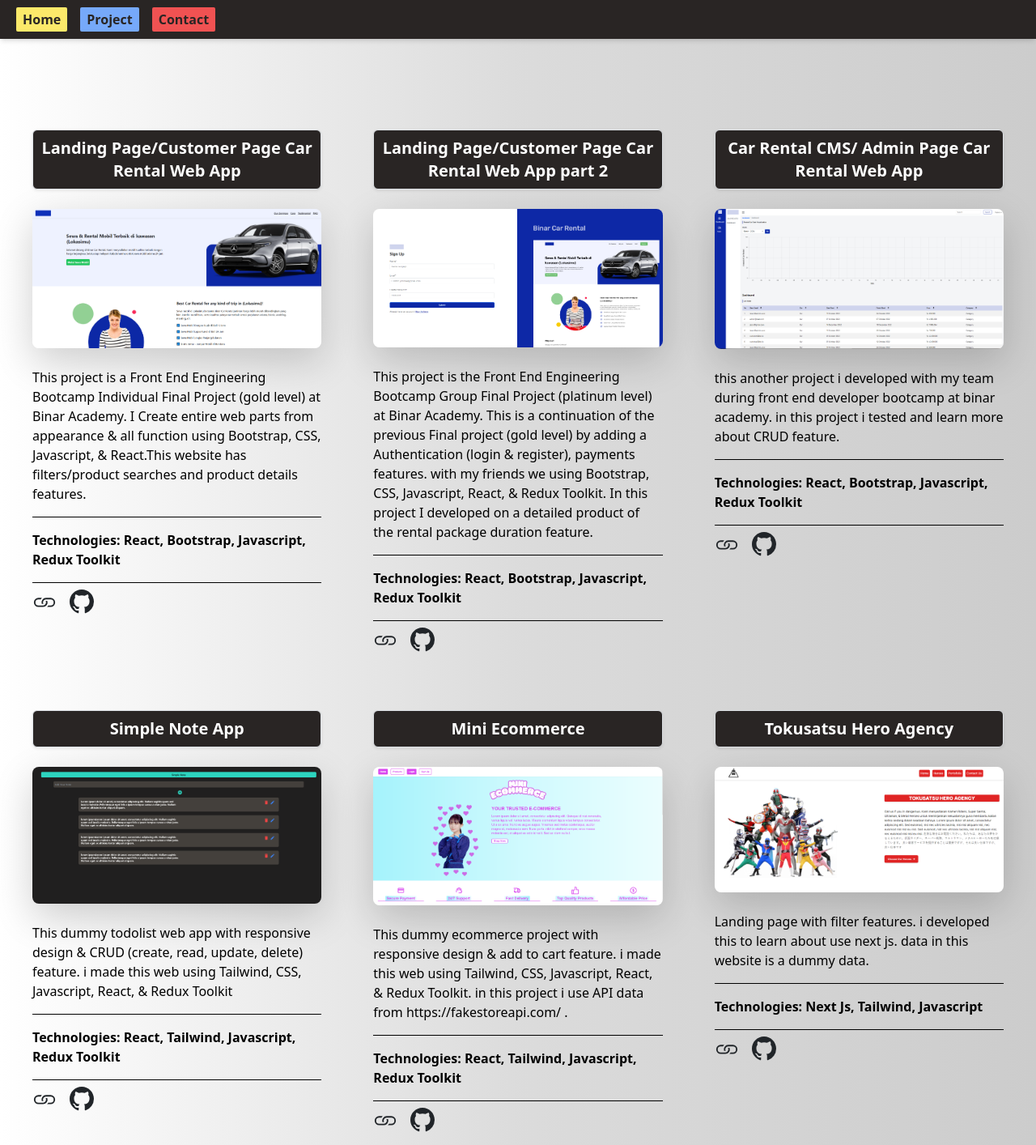
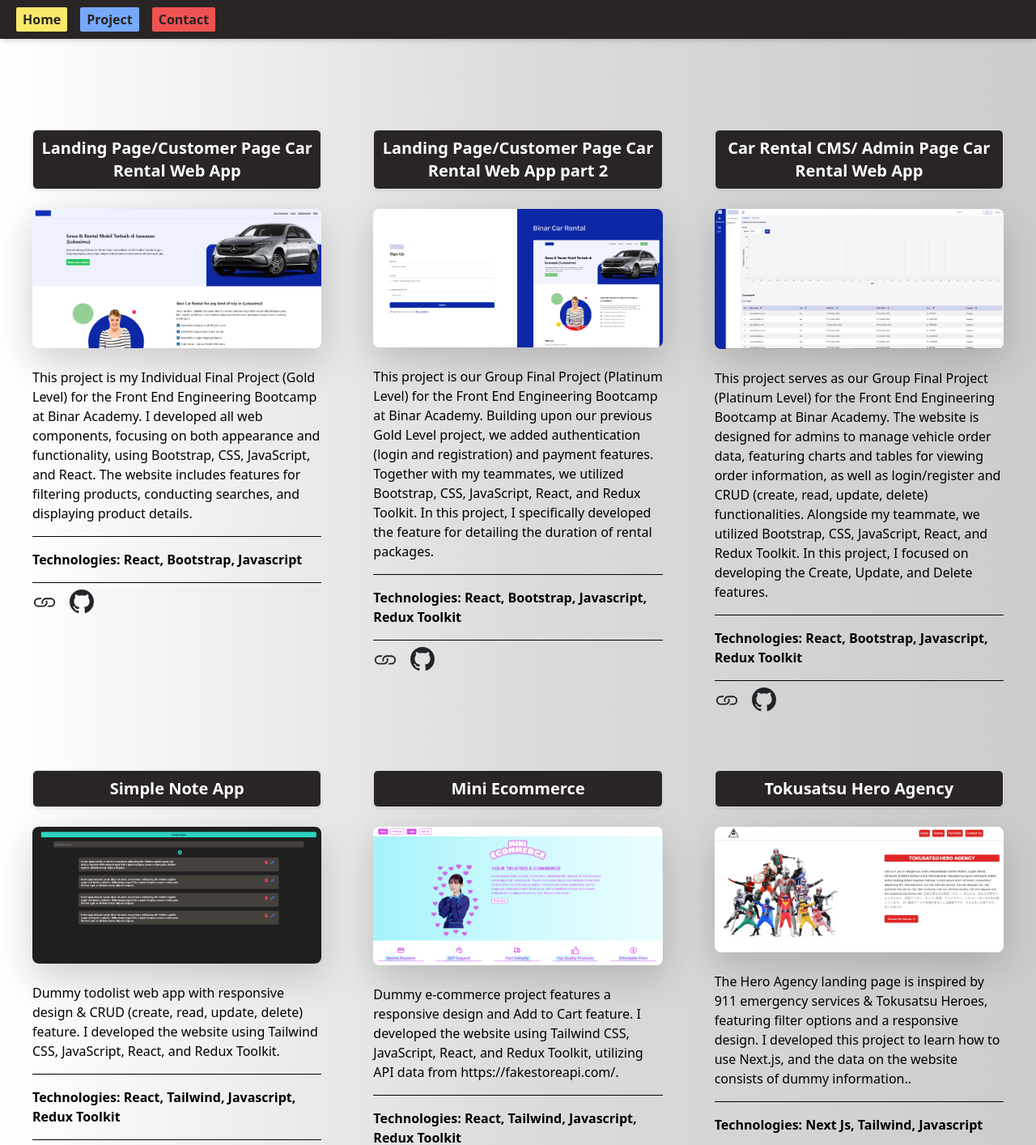
Before and after one commit to akbaradiw/porto_profile, a React (Vite) app: page /project in a window 1280 px wide. Shown: the top 1414 px of the page at 81% size. Built offline with nearby package versions, Linux system fonts and the light colour scheme.

Commit message:
edit some text

```diff
--- a/src/components/AboutMe/index.jsx
+++ b/src/components/AboutMe/index.jsx
@@ -5,7 +5,6 @@ import "aos/dist/aos.css";
 import { useEffect } from "react";
 
 const AboutMe = () => {
-
   useEffect(() => {
     AOS.init();
   }, []);
@@ -14,18 +13,19 @@ const AboutMe = () => {
     <div className=" mb-10">
       <div
         className=" lg:px-40 pt-10 grid px-10 lg:pt-20"
-        data-aos ="fade-right" data-aos-duration="1000"
+        data-aos="fade-right"
+        data-aos-duration="1000"
       >
         <h2 className=" pb-4 lg:text-3xl md:text-3xl text-2xl font-bold  underline underline-offset-8 ">
           About Me
         </h2>
         <p id="paragraph" className="lg:pt-4   lg:text-xl md:text-xl text-lg">
-          My Name is Akbar Adi Wibowo, i have 4 years work experience as
-          business development administrator. In my current activity i learn
-          about Front End Development to improve my skill after graduate from
-          Front End Engineering bootcamp at Binar Academy in October 2023 -
-          February 2024. During bootcamp I learned to create websites from the
-          basics starting from HTML, CSS, Javascript & learned to use React JS.
+          Front End Developer with a solid foundation in HTML, CSS, and
+          JavaScript, complemented by training at Binar Academy. Eager to apply
+          my skills in a dynamic team environment to create engaging and
+          user-friendly web applications. I also have four years of experience
+          as a Business Development Administrator specializing in data entry, I
+          bring a strong background in administrative support.
         </p>
       </div>
       <Skills />
--- a/src/pages/Project/index.jsx
+++ b/src/pages/Project/index.jsx
@@ -17,9 +17,9 @@ const Project = () => {
     {
       id: 1,
       name: "Landing Page/Customer Page Car Rental Web App",
-      technologies: "React, Bootstrap, Javascript, Redux Toolkit",
+      technologies: "React, Bootstrap, Javascript ",
       description:
-        "This project is a Front End Engineering Bootcamp Individual Final Project (gold level) at Binar Academy. I Create entire web parts from appearance & all function using Bootstrap, CSS, Javascript, & React.This website has filters/product searches and product details features.",
+        "This project is my Individual Final Project (Gold Level) for the Front End Engineering Bootcamp at Binar Academy. I developed all web components, focusing on both appearance and functionality, using Bootstrap, CSS, JavaScript, and React. The website includes features for filtering products, conducting searches, and displaying product details.",
       image: project6,
       link: "https://binar-car-rental-phi.vercel.app/",
       github:
@@ -30,7 +30,7 @@ const Project = () => {
       name: "Landing Page/Customer Page Car Rental Web App part 2 ",
       technologies: "React, Bootstrap, Javascript, Redux Toolkit",
       description:
-        "This project is the  Front End Engineering Bootcamp Group Final Project (platinum level)  at Binar Academy. This is a continuation of the previous Final project (gold level) by adding a Authentication (login & register), payments features. with my friends we using Bootstrap, CSS, Javascript, React, & Redux Toolkit. In this project I developed on a detailed product of the rental package duration feature.",
+        "This project is our Group Final Project (Platinum Level) for the Front End Engineering Bootcamp at Binar Academy. Building upon our previous Gold Level project, we added authentication (login and registration) and payment features. Together with my teammates, we utilized Bootstrap, CSS, JavaScript, React, and Redux Toolkit. In this project, I specifically developed the feature for detailing the duration of rental packages.",
       image: project1,
       link: "https://23001028-14-kelompok-4-binar-car-rental-platinum.vercel.app/",
       github:
@@ -41,7 +41,7 @@ const Project = () => {
       name: "Car Rental CMS/ Admin Page Car Rental Web App",
       technologies: "React, Bootstrap, Javascript, Redux Toolkit",
       description:
-        "this another project i developed with my team during front end developer bootcamp at binar academy. in this project i tested and learn more about CRUD feature.",
+        "This project serves as our Group Final Project (Platinum Level) for the Front End Engineering Bootcamp at Binar Academy. The website is designed for admins to manage vehicle order data, featuring charts and tables for viewing order information, as well as login/register and CRUD (create, read, update, delete) functionalities. Alongside my teammate, we utilized Bootstrap, CSS, JavaScript, React, and Redux Toolkit. In this project, I focused on developing the Create, Update, and Delete features.",
       image: project2,
       link: "https://admin-23001028-14-kelompok-4-binar-car-rental-platinum.vercel.app/",
       github:
@@ -52,7 +52,7 @@ const Project = () => {
       name: "Simple Note App",
       technologies: "React, Tailwind, Javascript, Redux Toolkit",
       description:
-        "This dummy todolist web app with responsive design & CRUD (create, read, update, delete) feature.  i made this web using Tailwind, CSS, Javascript, React, & Redux Toolkit",
+        "Dummy todolist web app with responsive design & CRUD (create, read, update, delete) feature. I developed the website using Tailwind CSS, JavaScript, React, and Redux Toolkit.",
       image: project3,
       link: "https://simple-note-livid.vercel.app/",
       github: "https://github.com/akbaradiw/crud_redux_toolkit",
@@ -62,7 +62,7 @@ const Project = () => {
       name: "Mini Ecommerce",
       technologies: "React, Tailwind, Javascript, Redux Toolkit",
       description:
-      "This dummy ecommerce project with responsive design & add to cart feature. i made this web using Tailwind, CSS, Javascript, React, & Redux Toolkit. in this project i use API data from https://fakestoreapi.com/ . ",
+        "Dummy e-commerce project features a responsive design and  Add to Cart feature. I developed the website using Tailwind CSS, JavaScript, React, and Redux Toolkit, utilizing API data from https://fakestoreapi.com/. ",
       image: project4,
       link: "https://mini-ecommerce-web.vercel.app/",
       github: "https://github.com/akbaradiw/mini-ecommerce",
@@ -72,7 +72,7 @@ const Project = () => {
       name: "Tokusatsu Hero Agency",
       technologies: "Next Js, Tailwind, Javascript",
       description:
-        "Landing page with filter features. i developed this to learn about use next js. data in this website is a dummy data.",
+        "The Hero Agency landing page is inspired by 911 emergency services & Tokusatsu Heroes, featuring filter options and a responsive design. I developed this project to learn how to use Next.js, and the data on the website consists of dummy information..",
       image: project5,
       link: "https://tokusatsu-heroes-agency.vercel.app/",
       github: "https://github.com/akbaradiw/Tokusatsu-Heroes-Agency",
@@ -82,11 +82,11 @@ const Project = () => {
       name: "Oh Anime",
       technologies: "React Js, Tailwind, Javascript, Zustand",
       description:
-      "Dummy MyAnimeList.net project with filter, search, pagination, & detail item feature. i made this project with React JS, Tailwind,  & Zustand. i use API from https://jikan.moe/ . ",
+        "Dummy MyAnimeList.net project with filter, search, pagination, & detail item feature. i developed this project with React JS, Tailwind, & Zustand. i use API from https://jikan.moe/ . ",
       image: project7,
       link: "https://oh-anime.vercel.app/",
       github: "https://github.com/akbaradiw/Anime-List",
-    }
+    },
   ];
   useEffect(() => {
     AOS.init();
@@ -103,7 +103,9 @@ const Project = () => {
         {myproject.map((data) => (
           <div key={data.id}>
             <div className="border lg:p-1 p-2 shadow-sm rounded-md mb-4 bg-stone-800 ">
-            <h1 className="lg:text-xl md:text-md text-center font-bold text-white">{data.name}</h1>
+              <h1 className="lg:text-xl md:text-md text-center  font-bold text-white">
+                {data.name}
+              </h1>
             </div>
             <div className="flex justify-center">
               <img
@@ -114,7 +116,7 @@ const Project = () => {
                 className="rounded-lg shadow-lg mb-6 hover:scale-110 transition ease-in-out delay-150"
               />
             </div>
-            <p className="border-b text-black text-sm md:text-base lg:text-base border-black pb-3">
+            <p className="border-b text-black  text-sm md:text-base lg:text-base border-black pb-3">
               {data.description}
             </p>
             <p className="border-b font-bold text-black md:text-base lg:text-base text-sm border-black py-3">
```
Lines whose indentation alone changed are shown as unchanged.
